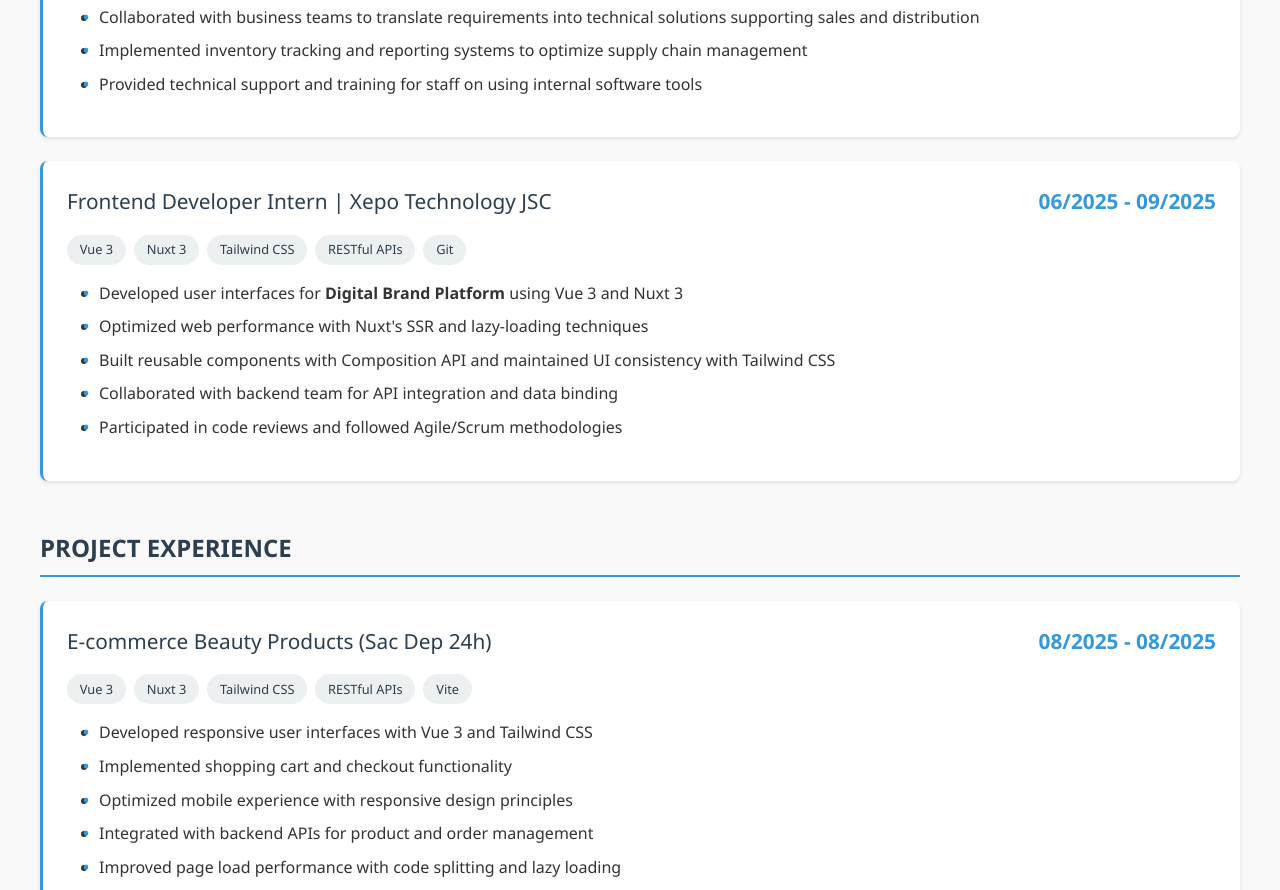
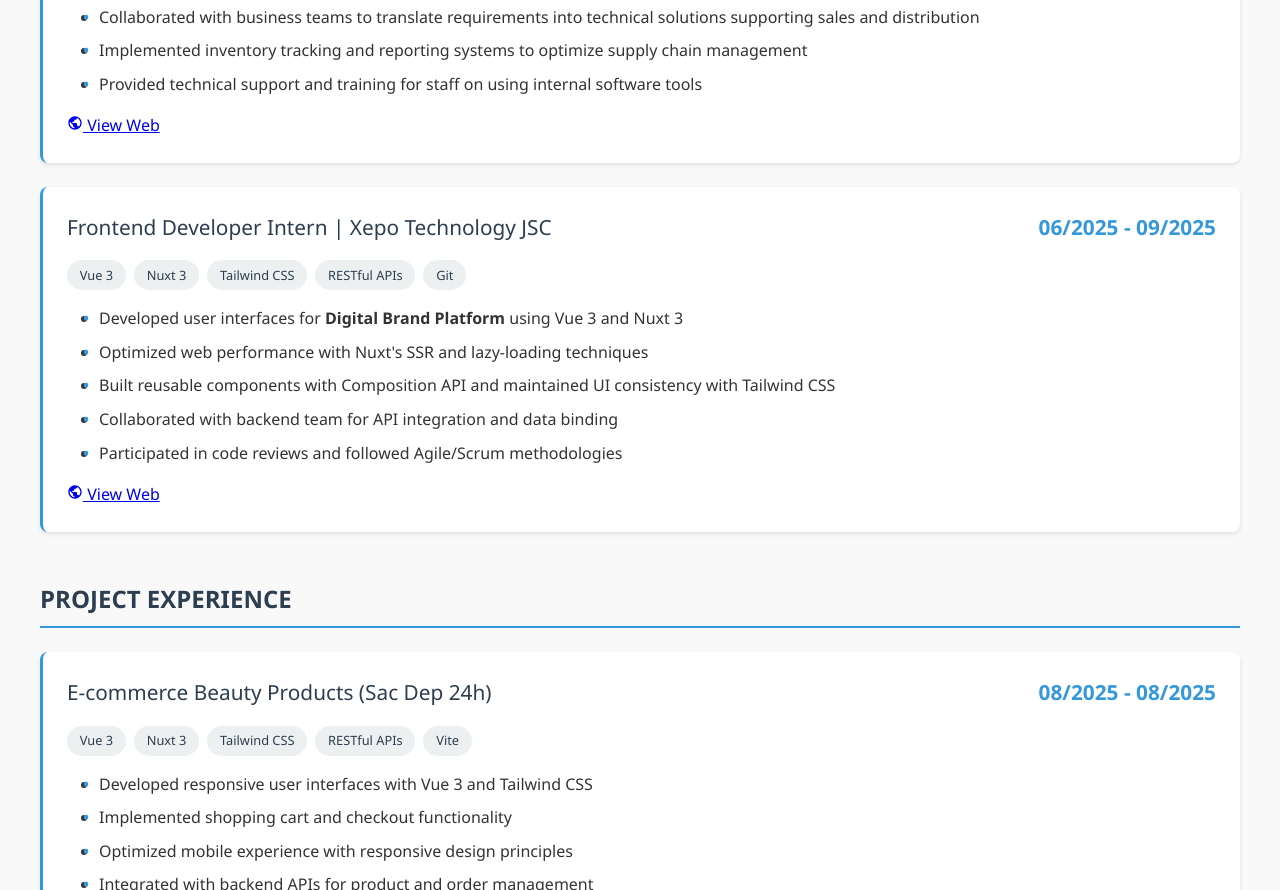
Before and after one commit to tuan45734/Profile, a plain HTML site: page index.html in a window 1280 px wide. Shown: the part 847-1737 px from the top of the page. Drawn offline with Linux system fonts and the light colour scheme.

Commit message:
Update index.html

```diff
--- a/index.html
+++ b/index.html
@@ -284,6 +284,12 @@
                 <li>Implemented inventory tracking and reporting systems to optimize supply chain management</li>
                 <li>Provided technical support and training for staff on using internal software tools</li>
             </ul>
+            <a href="https://jsk9x6z4-3000.asse.devtunnels.ms/" class="web-link" target="_blank">
+                <svg width="16" height="16" viewBox="0 0 24 24" fill="none" xmlns="http://www.w3.org/2000/svg">
+                    <path d="M12 2C6.48 2 2 6.48 2 12s4.48 10 10 10 10-4.48 10-10S17.52 2 12 2zm-1 17.93c-3.94-.49-7-3.85-7-7.93 0-.62.08-1.21.21-1.79L9 15v1c0 1.1.9 2 2 2v1.93zm6.9-2.54c-.26-.81-1-1.39-1.9-1.39h-1v-3c0-.55-.45-1-1-1H8v-2h2c.55 0 1-.45 1-1V7h2c1.1 0 2-.9 2-2v-.41c2.93 1.18 5 4.05 5 7.41 0 2.08-.8 3.97-2.1 5.39z" fill="currentColor"/>
+                </svg>
+                View Web
+            </a>
         </div>
 
         <div class="card">
@@ -305,6 +311,12 @@
                 <li>Collaborated with backend team for API integration and data binding</li>
                 <li>Participated in code reviews and followed Agile/Scrum methodologies</li>
             </ul>
+            <a href="https://xepo.ai/" class="web-link" target="_blank">
+                <svg width="16" height="16" viewBox="0 0 24 24" fill="none" xmlns="http://www.w3.org/2000/svg">
+                    <path d="M12 2C6.48 2 2 6.48 2 12s4.48 10 10 10 10-4.48 10-10S17.52 2 12 2zm-1 17.93c-3.94-.49-7-3.85-7-7.93 0-.62.08-1.21.21-1.79L9 15v1c0 1.1.9 2 2 2v1.93zm6.9-2.54c-.26-.81-1-1.39-1.9-1.39h-1v-3c0-.55-.45-1-1-1H8v-2h2c.55 0 1-.45 1-1V7h2c1.1 0 2-.9 2-2v-.41c2.93 1.18 5 4.05 5 7.41 0 2.08-.8 3.97-2.1 5.39z" fill="currentColor"/>
+                </svg>
+                View Web
+            </a>
         </div>
     </section>
 
```
